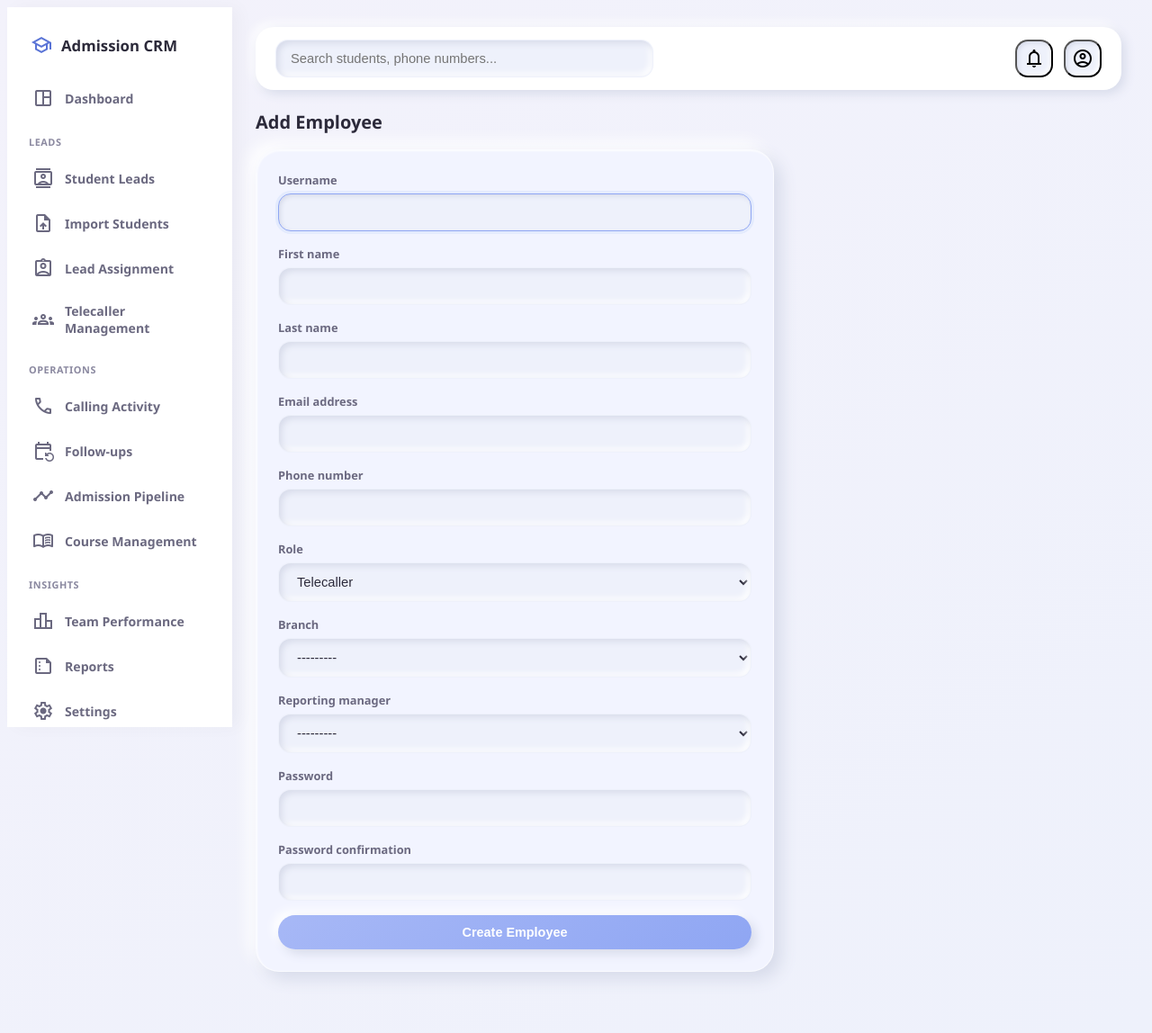
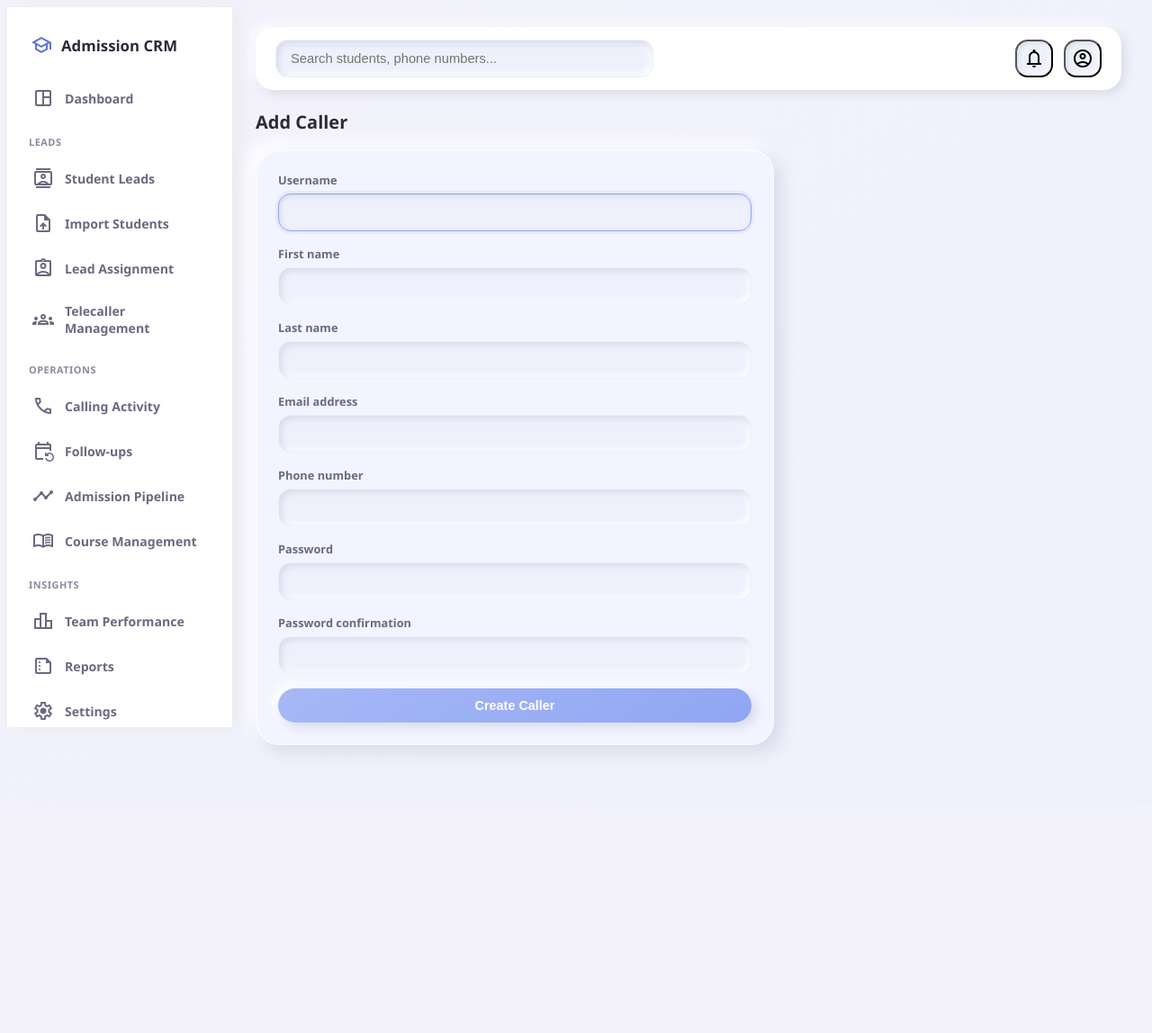
Before and after one commit to ADHIL-A27/tele-calling, a Django app: page /accounts/team/create/ in a window 1280 px wide. Shown: the whole page at 90% size. After the commit the page ends 840 px from the top, so only its background shows below. Run offline with Django 4.2, Linux system fonts and the light colour scheme; a user stored in the database is signed in; tables that the repository leaves empty hold one stand-in row (values such as "Sample post"); data that the repository does not hold is empty; some libraries are stand-ins or nearby versions.

Commit message:
Make caller creation minimal

```diff
--- a/apps/accounts/forms.py
+++ b/apps/accounts/forms.py
@@ -2,7 +2,7 @@ from django import forms
 from django.contrib.auth.forms import AuthenticationForm, UserCreationForm
 
 from apps.accounts.models import CustomUser, Role, TelecallerProfile
-from apps.courses.models import Branch, College
+from apps.courses.models import College
 
 CLAY_INPUT_CLASS = "clay-input"
 
@@ -23,9 +23,6 @@ class StaffUserCreationForm(UserCreationForm):
             "last_name",
             "email",
             "phone_number",
-            "role",
-            "branch",
-            "reporting_manager",
         )
         widgets = {
             "username": forms.TextInput(attrs={"class": CLAY_INPUT_CLASS}),
@@ -33,24 +30,17 @@ class StaffUserCreationForm(UserCreationForm):
             "last_name": forms.TextInput(attrs={"class": CLAY_INPUT_CLASS}),
             "email": forms.EmailInput(attrs={"class": CLAY_INPUT_CLASS}),
             "phone_number": forms.TextInput(attrs={"class": CLAY_INPUT_CLASS}),
-            "role": forms.Select(attrs={"class": CLAY_INPUT_CLASS}),
-            "branch": forms.Select(attrs={"class": CLAY_INPUT_CLASS}),
-            "reporting_manager": forms.Select(attrs={"class": CLAY_INPUT_CLASS}),
         }
 
     def __init__(self, *args, **kwargs):
         super().__init__(*args, **kwargs)
         self.single_college = College.objects.filter(is_active=True).order_by("pk").first()
-        self.fields["branch"].queryset = (
-            Branch.objects.filter(college=self.single_college, is_active=True)
-            if self.single_college
-            else Branch.objects.none()
-        )
         self.fields["password1"].widget.attrs["class"] = CLAY_INPUT_CLASS
         self.fields["password2"].widget.attrs["class"] = CLAY_INPUT_CLASS
 
     def save(self, commit=True):
         user = super().save(commit=False)
+        user.role = Role.TELECALLER
         user.college = self.single_college
         if commit:
             user.save()
--- a/apps/accounts/views.py
+++ b/apps/accounts/views.py
@@ -66,7 +66,7 @@ def team_create(request):
         if form.is_valid():
             user = form.save()
             ActivityLog.log(request.user, "create_user", target=user, description=f"Created user {user}")
-            messages.success(request, f"User {user.username} created successfully.")
+            messages.success(request, f"Caller {user.username} created successfully.")
             return redirect("accounts:team_list")
     else:
         form = StaffUserCreationForm()
--- a/templates/accounts/team_form.html
+++ b/templates/accounts/team_form.html
@@ -1,8 +1,8 @@
 {% extends "base.html" %}
-{% block title %}Add Employee{% endblock %}
+{% block title %}Add Caller{% endblock %}
 {% block content %}
 <div class="tw-max-w-xl">
-  <h1 class="tw-text-xl tw-font-bold tw-mb-4">Add Employee</h1>
+  <h1 class="tw-text-xl tw-font-bold tw-mb-4">Add Caller</h1>
   <div class="clay-card">
     <form method="post" novalidate>
       {% csrf_token %}
@@ -13,7 +13,7 @@
           {{ field.errors }}
         </div>
       {% endfor %}
-      <button type="submit" class="clay-button clay-button--primary tw-w-full">Create Employee</button>
+      <button type="submit" class="clay-button clay-button--primary tw-w-full">Create Caller</button>
     </form>
   </div>
 </div>
--- a/templates/accounts/team_list.html
+++ b/templates/accounts/team_list.html
@@ -4,7 +4,7 @@
 <div class="tw-flex tw-items-center tw-justify-between tw-mb-5">
   <h1 class="tw-text-xl tw-font-bold">Telecaller Management</h1>
   <a href="{% url 'accounts:team_create' %}" class="clay-button clay-button--primary">
-    <span class="material-symbols-outlined">person_add</span> Add Employee
+    <span class="material-symbols-outlined">person_add</span> Add Caller
   </a>
 </div>
 
```
Also changed, not shown: tests/test_core.py (+4 -0 lines).
